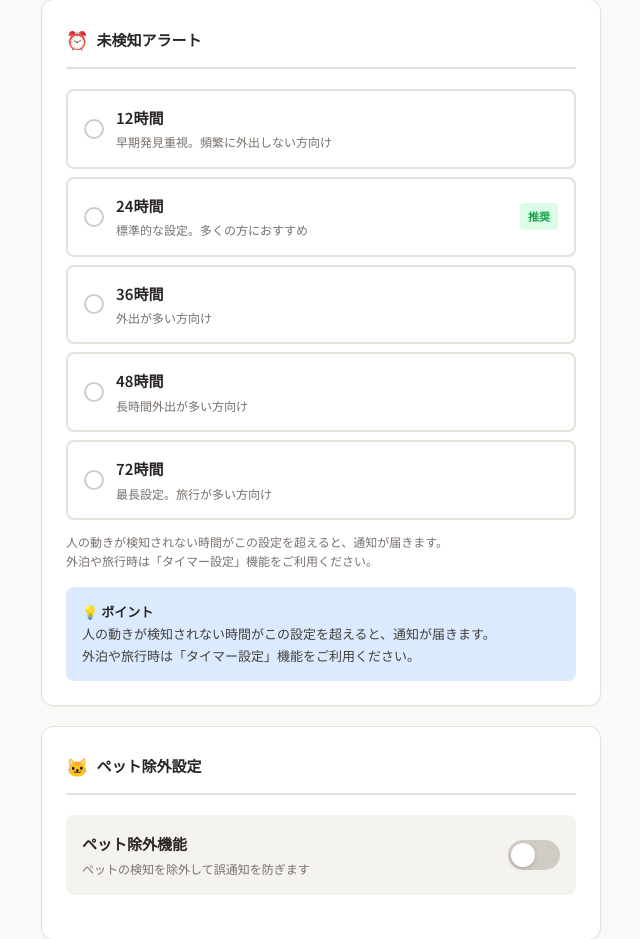
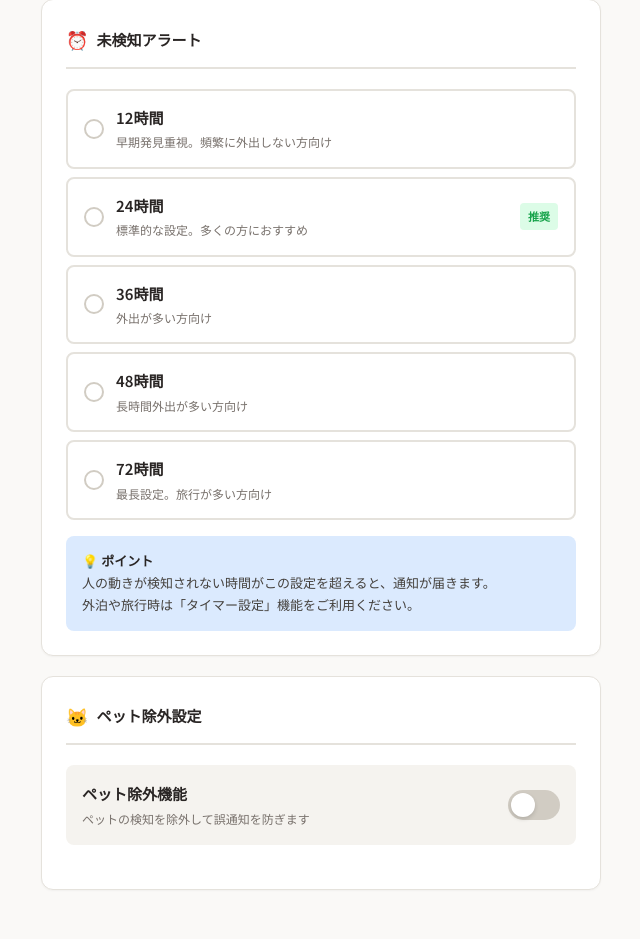
Before and after one commit to mpas585/mimamori, a Laravel app: page /settings in a window 1280 px wide. Shown: the part 513-1452 px from the top of the page, without its empty margins (319-959 px from the left). After the commit the page ends 1403 px from the top, so only its background shows below. Run offline with Laravel 12, Linux system fonts and the light colour scheme; the visitor is signed in with stand-in values (Sample User, id 1); data that the repository does not hold is empty; some libraries are stand-ins or nearby versions.

```diff
--- a/resources/views/settings.blade.php
+++ b/resources/views/settings.blade.php
@@ -542,10 +542,7 @@
             </div>
             @endforeach
         </div>
-        <p class="alert-hint">
-            人の動きが検知されない時間がこの設定を超えると、通知が届きます。<br>
-            外泊や旅行時は「タイマー設定」機能をご利用ください。
-        </p>
+
         <div class="info-box">
             <strong>💡 ポイント</strong><br>
             人の動きが検知されない時間がこの設定を超えると、通知が届きます。<br>
```
